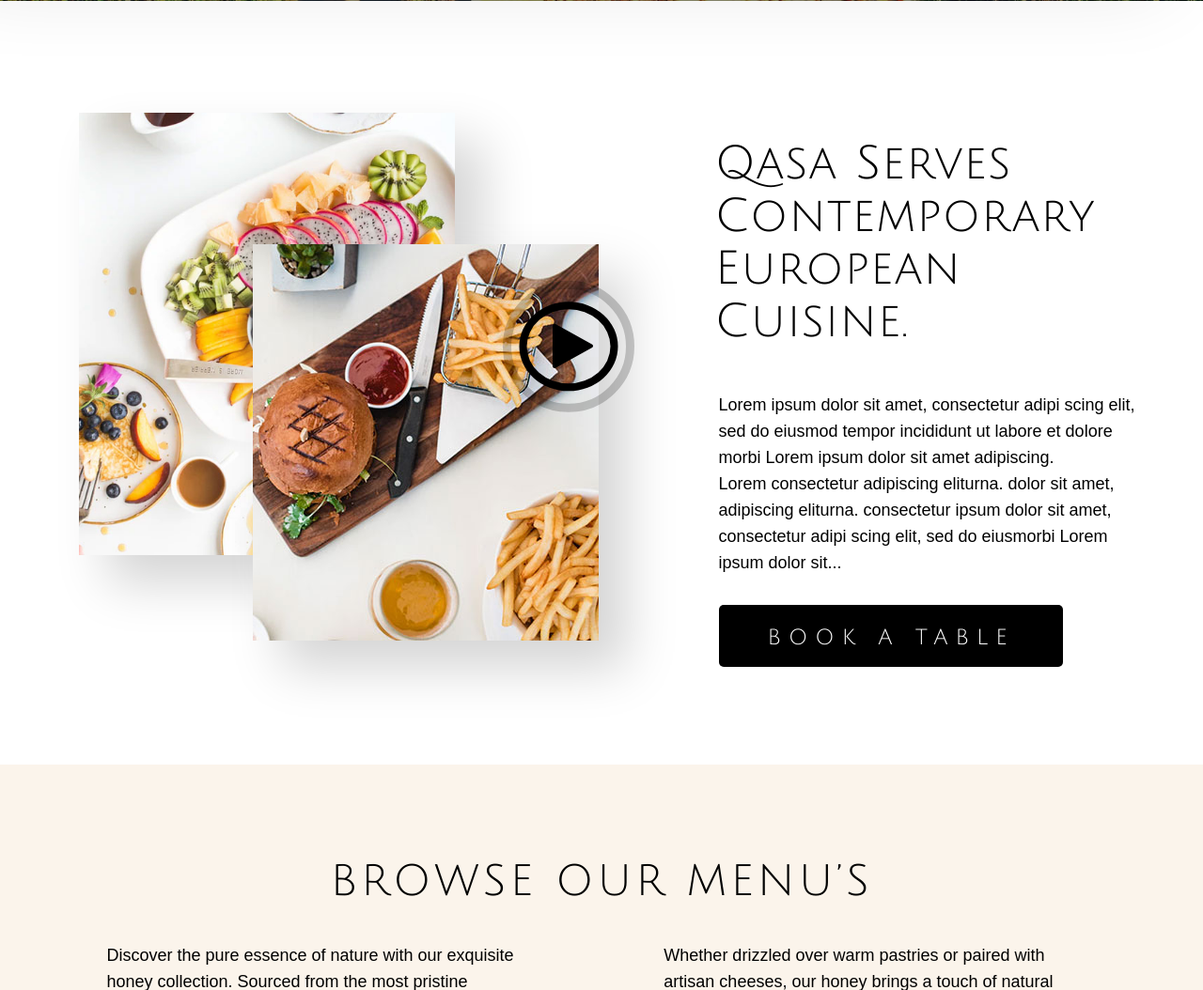
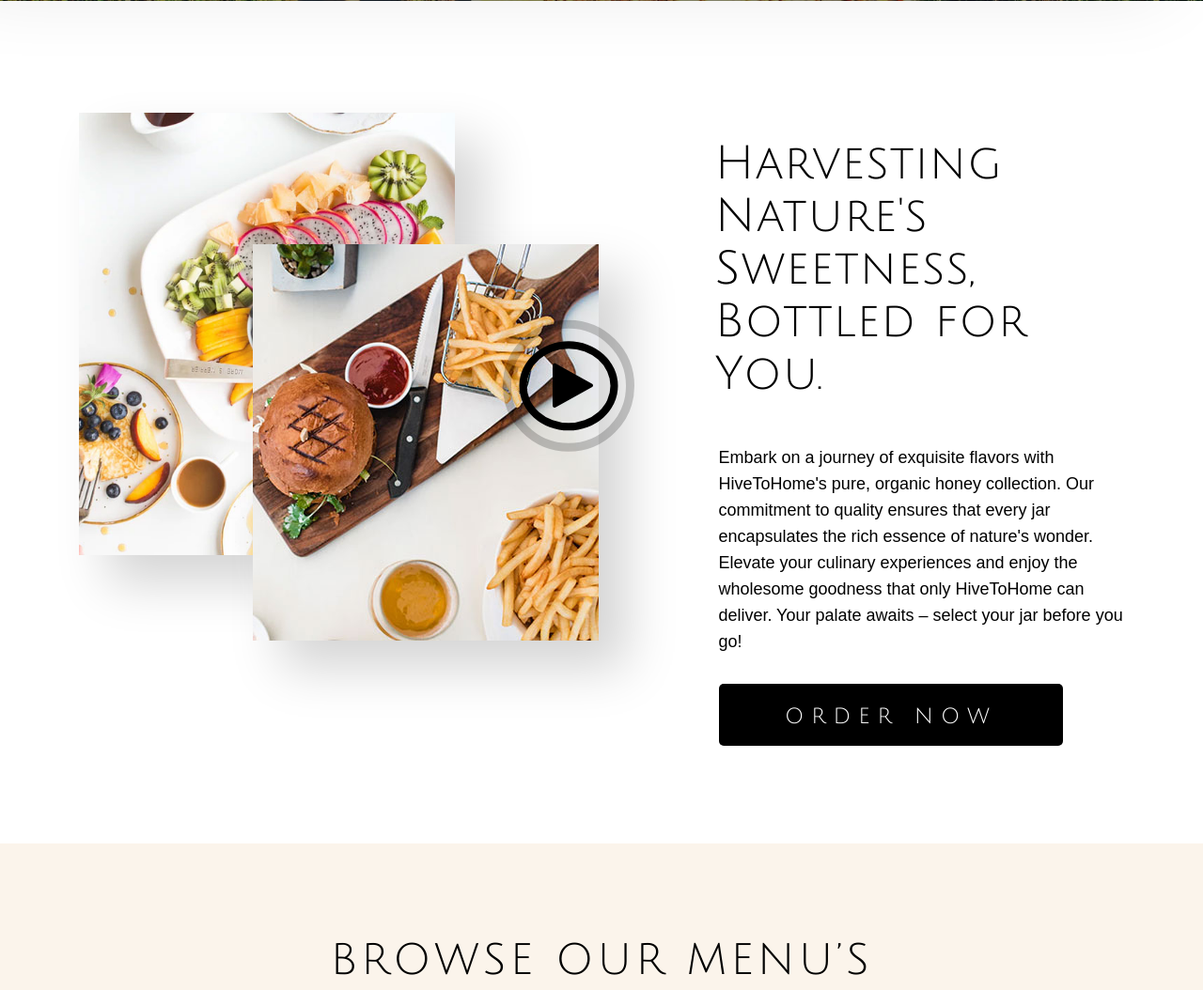
Before and after one commit to alriyadsouza/HiveToHome, a PHP site: page / in a window 1280 px wide. Shown: the part 840-1894 px from the top of the page at 94% size. Run offline with PHP 8.4, Linux system fonts and the light colour scheme; some libraries are stand-ins or nearby versions; some web fonts are replaced.

Commit message:
made order changes

```diff
--- a/html/index.php
+++ b/html/index.php
@@ -84,13 +84,14 @@
                                 </div>
                                 <div class="section-header col-xs-12 col-sm-12 col-md-6 col-lg-6">
                                     <div class="section-title">
-                                        <p>Qasa Serves Contemporary European Cuisine.</p>
+                                        <p>Harvesting Nature's Sweetness, Bottled for You.</p>
                                     </div>
                                     <div class="section-subtitle">
-                                        <p>Lorem ipsum dolor sit amet, consectetur adipi scing elit, sed do eiusmod tempor incididunt ut labore et dolore morbi Lorem ipsum dolor sit amet adipiscing.</p>
-                                        <p>Lorem consectetur adipiscing eliturna. dolor sit amet, adipiscing eliturna. consectetur ipsum dolor sit amet, consectetur adipi scing elit, sed do eiusmorbi Lorem ipsum dolor sit...</p>
+                                        <p>
+Embark on a journey of exquisite flavors with HiveToHome's pure, organic honey collection. Our commitment to quality ensures that every jar encapsulates the rich essence of nature's wonder.</p>
+                                        <p> Elevate your culinary experiences and enjoy the wholesome goodness that only HiveToHome can deliver. Your palate awaits – select your jar before you go!</p>
                                     </div>
-                                    <button class="btn-link"><a href="#" target="_self">Book A Table</a></button>
+                                    <button class="btn-link"><a href="#" target="_self">Order Now</a></button>
                                 </div>
                             </div>
                         </div>
```
